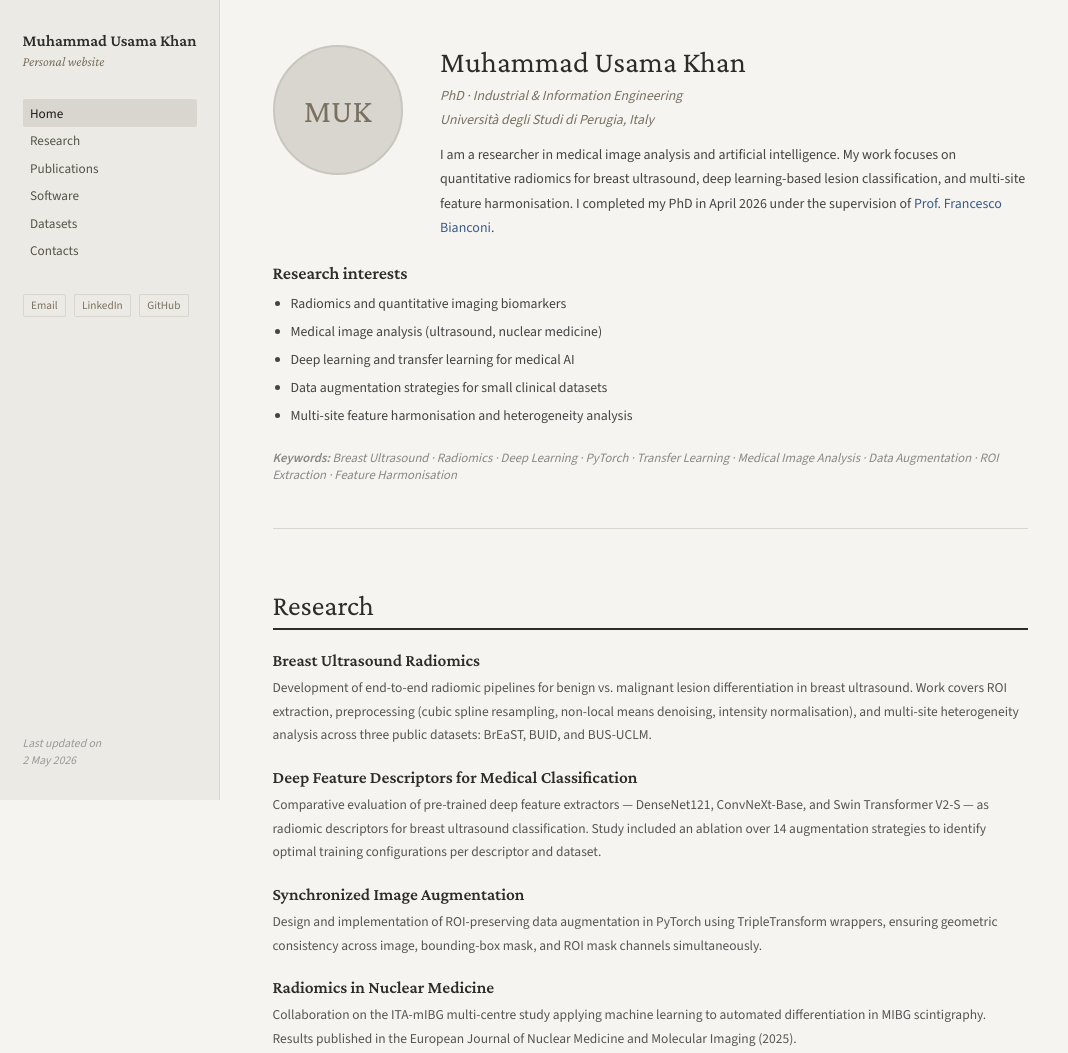
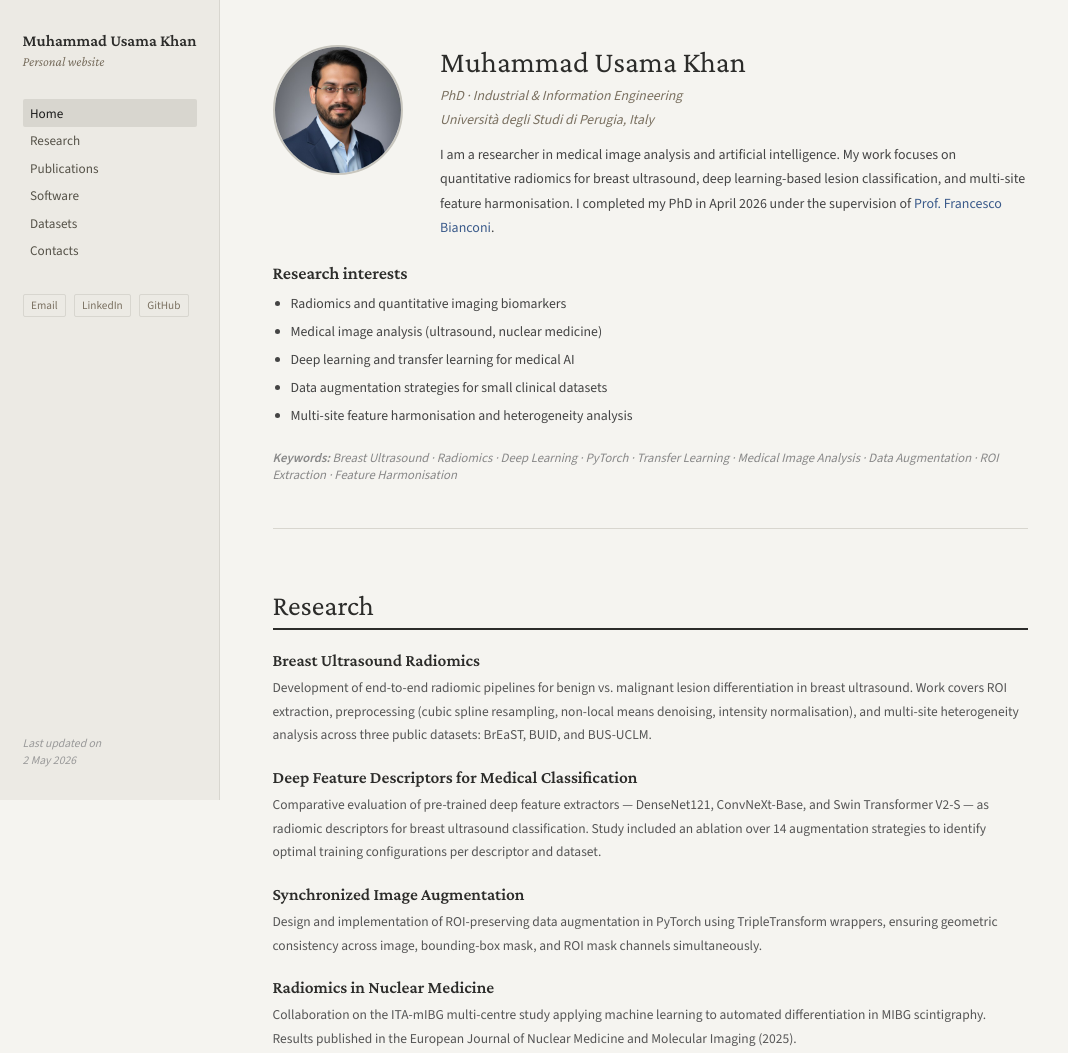
Before and after one commit to Usamakhan843/usamakhan, a plain HTML site: page index.html in a window 1280 px wide. Shown: the top 1053 px of the page, without its empty margins (0-1068 px from the left). Drawn offline with nearby package versions, Linux system fonts and the light colour scheme.

Commit message:
Replace avatar with my image
Removed avatar div and replaced it with an image element for better visual representation.

```diff
--- a/index.html
+++ b/index.html
@@ -136,14 +136,9 @@ h1.section-title {
   height: 130px;
   min-width: 130px;
   border-radius: 50%;
-  background: #d8d6cf;
-  display: flex;
-  align-items: center;
-  justify-content: center;
-  font-family: 'Crimson Pro', serif;
-  font-size: 2.2rem;
-  color: #7a7060;
   border: 2px solid #c8c6be;
+  overflow: hidden;
+  object-fit: cover;
 }
 
 .home-intro h2 {
@@ -405,7 +400,7 @@ h1.section-title {
 
   <section class="page-section" id="home">
     <div class="home-top">
-      <div class="avatar">MUK</div>
+      <img src="MyImage.jpeg" alt="Muhammad Usama Khan" class="avatar">
       <div class="home-intro">
         <h2>Muhammad Usama Khan</h2>
         <p class="position">PhD · Industrial &amp; Information Engineering<br>Università degli Studi di Perugia, Italy</p>
```
